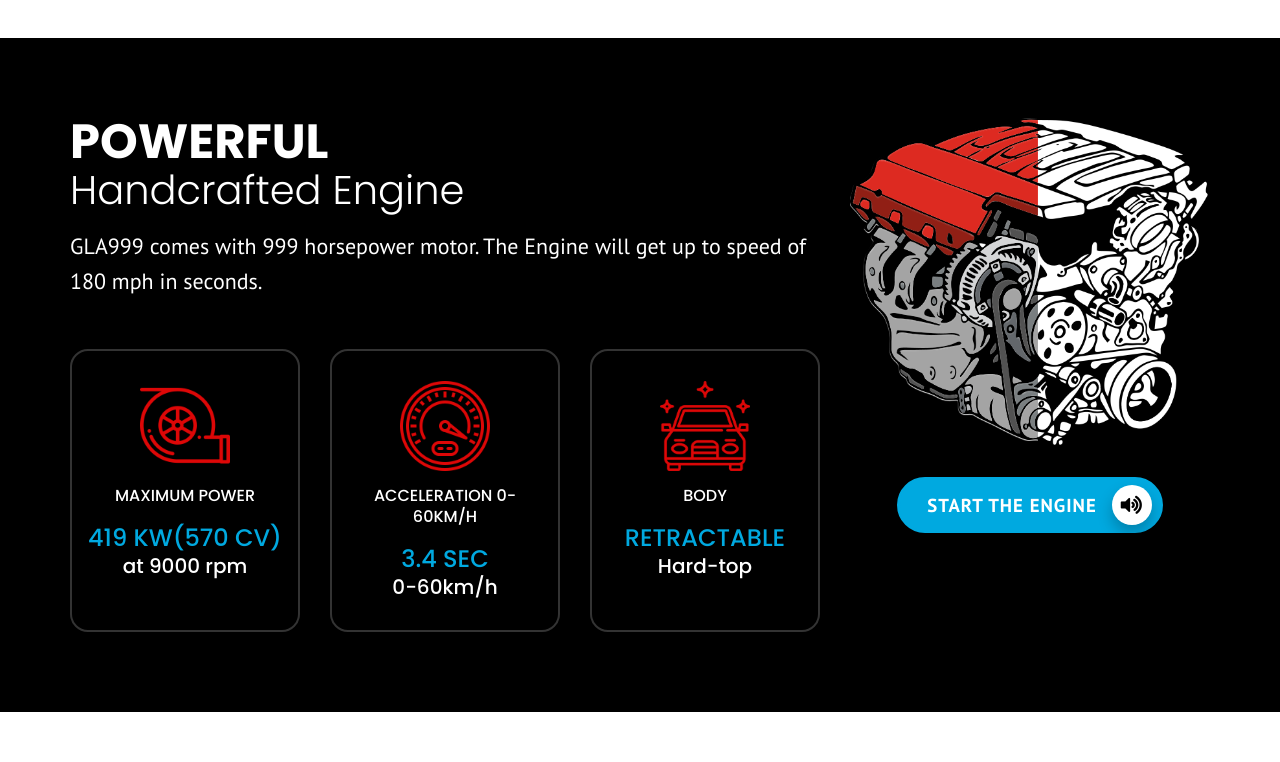
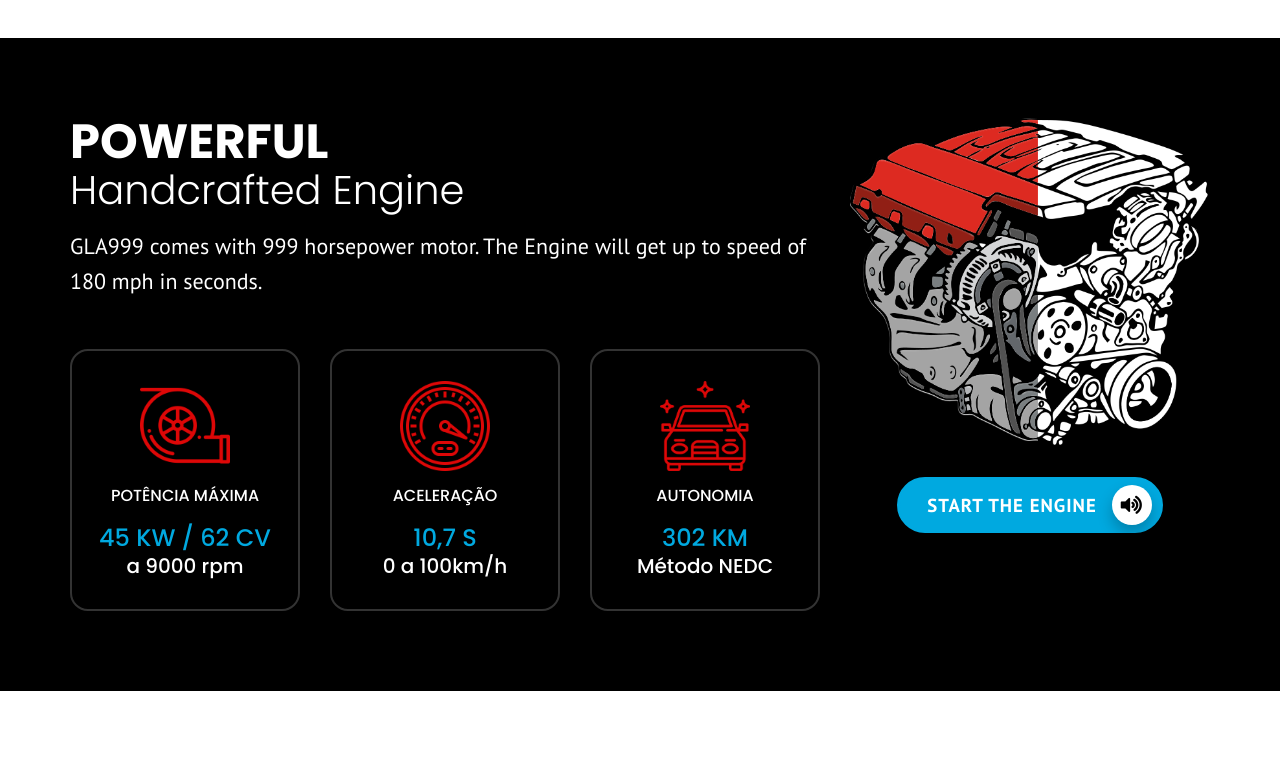
Before and after one commit to Cosamores/landing-test, a plain HTML site: page index.html in a window 1280 px wide. Shown: the part 3700-4462 px from the top of the page. Drawn offline with Linux system fonts and the light colour scheme; a script that the page names is missing.

Commit message:
mais um passinho

```diff
--- a/index.html
+++ b/index.html
@@ -162,7 +162,7 @@
                                 <p>O JAC E-JS1 é a escolha inteligente e sustentável para o seu dia a dia. Com custo de energia elétrica de R$ 5,34 a cada 100KM, economize dinheiro e ajude o meio ambiente. Sem itens de manutenção complexos, economize até 6 vezes mais que carros térmicos. Além disso, a direção suave e silenciosa oferece uma viagem mais confortável. Contribua para um futuro mais limpo e sustentável escolhendo o JAC E-JS1!</p>
                             </div>
                             <div class="btn-wrapper">
-                                <a href="#" class="btn btn-primary has-icon"><span>Saiba mais</span><i class="fas fa-arrow-right"></i></a>
+                                <a href="https://www.jacmotors.com.br/veiculos/eletricos-detalhes/e-js1" class="btn btn-primary has-icon"><span>Saiba mais</span><i class="fas fa-arrow-right"></i></a>
                                 <a class="btn btn-primary btn-accent play-btn" data-fancybox href="https://www.youtube.com/watch?v=_sI_Ps7JSEk&autoplay=1&rel=0&controls=0&showinfo=0">
                                     <i class="fas fa-play"></i>
                                 </a>
@@ -342,7 +342,7 @@
                                     <img src="images/JAC/e-js1_rosa.png" alt="">
                                 </div>
                                 <div class="item" data-color="blue">
-                                    <img src="images/JAC/" alt="">
+                                    <img src="images/JAC/e-js1_azul.png" alt="">
                                 </div>
                             </div>
                         </div>
@@ -364,26 +364,29 @@
                             <div class="row power-icon">
                                 <div class="col">
                                     <div class="icon-img"><img src="images/MeximumPower-icon.png" alt=""></div>
-                                    <h4 class="icon-title text-uppercase">Maximum Power</h4>
+                                    <h4 class="icon-title text-uppercase">Potência Máxima
+                                        </h4>
                                     <div class="icon-text">
-                                        419 KW(570 CV)
-                                        <span>at 9000 rpm</span>
+                                        45 kW / 62 cv
+                                        <span>a 9000 rpm</span>
                                     </div>
                                 </div>
                                 <div class="col">
                                     <div class="icon-img"><img src="images/speed-icon.png" alt=""></div>
-                                    <h4 class="icon-title text-uppercase">Acceleration 0-60km/h</h4>
+                                    <h4 class="icon-title text-uppercase">Aceleração
+                                        </h4>
                                     <div class="icon-text">
-                                        3.4 SEC
-                                        <span>0-60km/h</span>
+                                        10,7 s
+                                        <span>0 a 100km/h</span>
                                     </div>
                                 </div>
                                 <div class="col">
                                     <div class="icon-img"><img src="images/car-body-icon.png" alt=""></div>
-                                    <h4 class="icon-title text-uppercase">Body</h4>
+                                    <h4 class="icon-title text-uppercase">Autonomia
+                                        </h4>
                                     <div class="icon-text">
-                                        Retractable
-                                        <span>Hard-top</span>
+                                        302 km
+                                        <span>Método NEDC</span>
                                     </div>
                                 </div>
                             </div>
```
